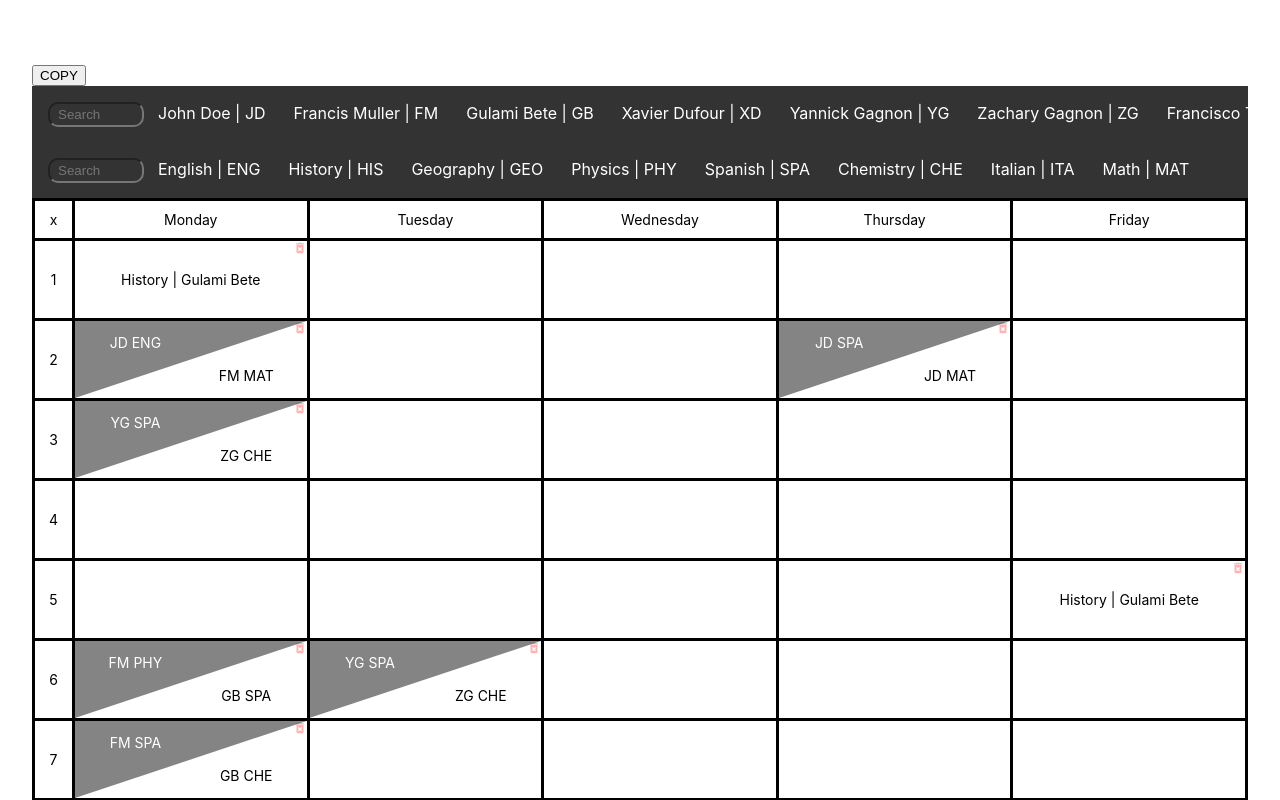
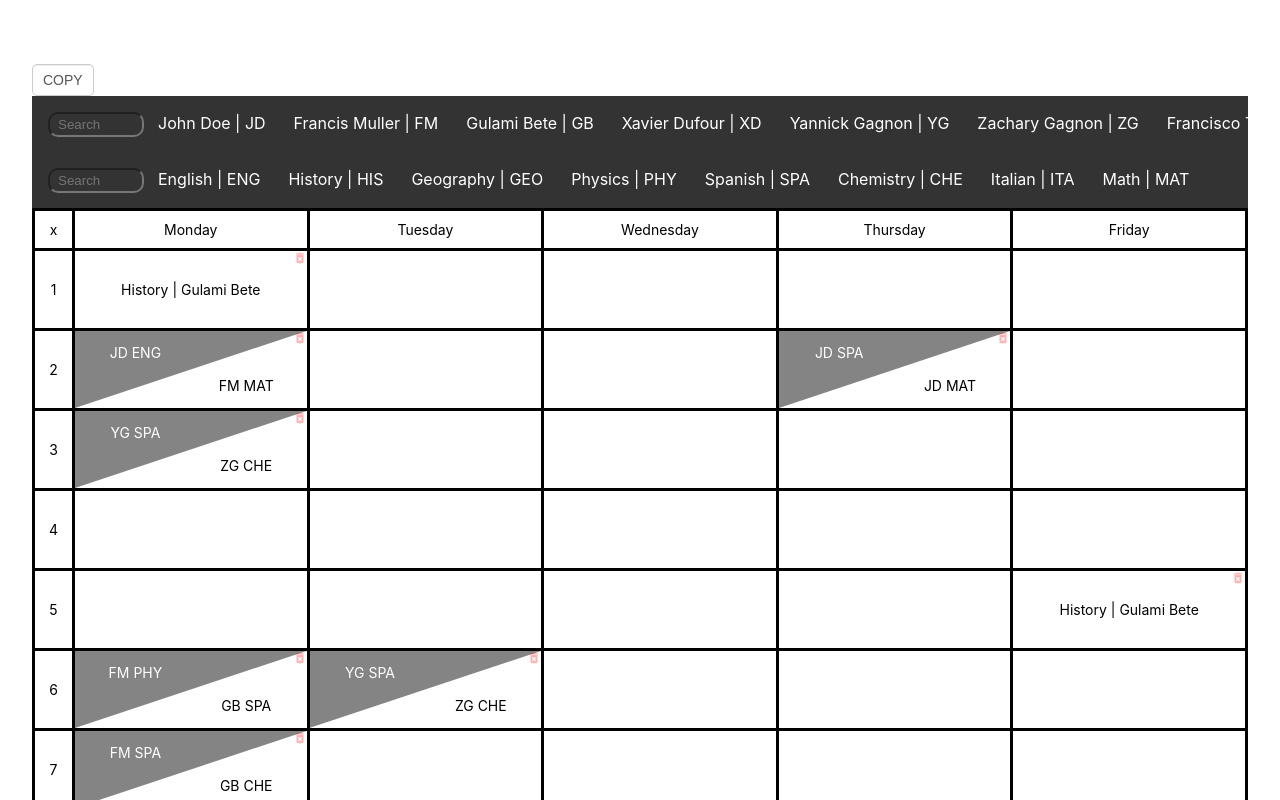
Before and after one commit to Chickenbiscuitoo/timetable-manager, a Next.js app: page / in a window 1280 px wide. Shown: the top 800 px of the page. Built offline with nearby package versions, Linux system fonts and the light colour scheme.

Commit message:
added copy button styles

```diff
--- a/components/CopyButton.tsx
+++ b/components/CopyButton.tsx
@@ -8,10 +8,17 @@ const CopyButton: NextPage = () => {
 	const [clicked, setClicked] = useState(false)
 
 	const { classes } = useTimetableStore()
+	const classList = classes.map((cl) => <a key={cl.id}>{cl.name}</a>)
 
 	return (
-		<div onMouseLeave={() => setClicked(false)}>
-			<button onClick={() => setClicked(true)}>COPY</button>
+		<div
+			onMouseLeave={() => setClicked(false)}
+			className={styles.copybtn}
+		>
+			<button onClick={() => setClicked(true)}>
+				{clicked ? 'COPY TO	' : 'COPY'}
+			</button>
+			{clicked && classList}
 		</div>
 	)
 }
--- a/styles/CopyButton.module.css
+++ b/styles/CopyButton.module.css
@@ -0,0 +1,34 @@
+.copybtn {
+	display: flex;
+	flex-direction: row;
+	align-items: center;
+	justify-content: left;
+	width: 100%;
+	height: 100%;
+	background-color: transparent;
+	gap: 0.5rem;
+}
+
+.copybtn button {
+	background-color: #fff;
+	border: 1px solid #ccc;
+	border-radius: 5px;
+	box-shadow: 0 1px 1px rgba(0, 0, 0, 0.075) inset;
+	color: #555;
+	display: inline-block;
+	font-size: 14px;
+	line-height: 22px;
+	padding: 4px 10px;
+	text-align: center;
+	vertical-align: middle;
+	white-space: nowrap;
+}
+.copybtn a {
+	color: #555;
+	text-decoration: none;
+}
+.copybtn a:hover {
+	color: #555;
+	text-decoration: underline;
+	cursor: pointer;
+}
```
